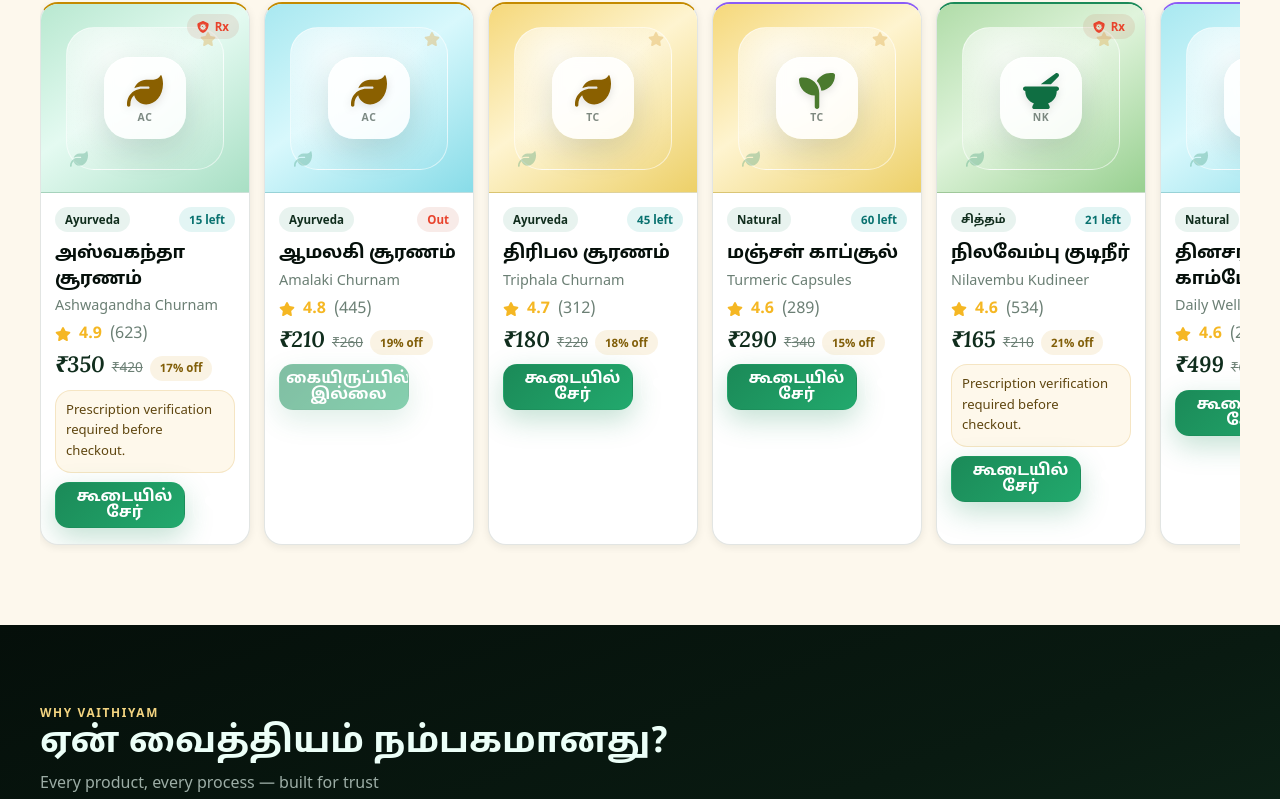
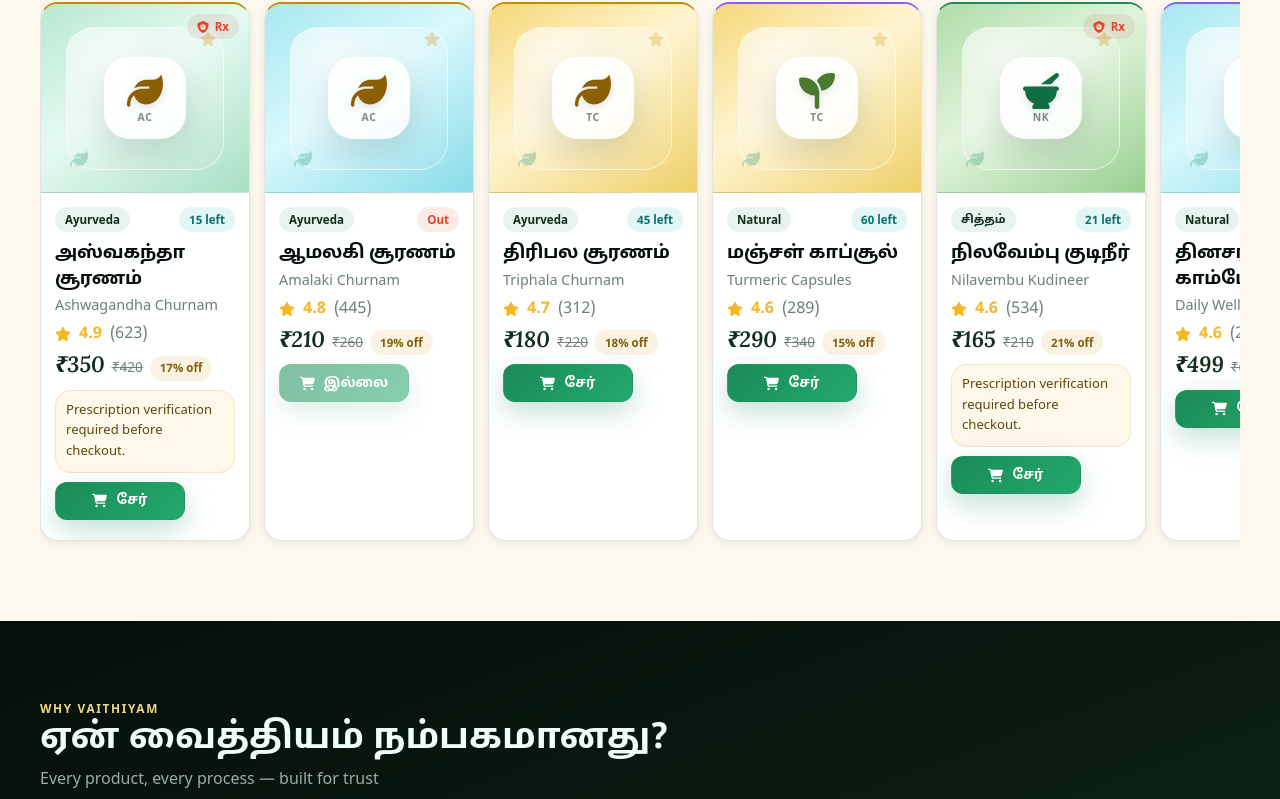
Before and after one commit to ADjayantan/vaithiyam-web, a Next.js app: page / in a window 1280 px wide. Shown: the part 1921-2720 px from the top of the page. Built offline with nearby package versions, Linux system fonts and the light colour scheme; a web font is replaced by a local one.

Commit message:
Update ProductCard button styles and text

```diff
--- a/components/products/ProductCard.tsx
+++ b/components/products/ProductCard.tsx
@@ -63,9 +63,9 @@
           </div>
         )}
         <div style={{ display: 'grid', gridTemplateColumns: '1fr auto', gap: 8 }}>
-          <Button type="button" disabled={!product.inStock} onClick={() => onAddToCart?.(product)} aria-label={`Add ${product.nameEn} to cart`}>
-            <FontAwesomeIcon icon={faCartShopping} style={{width: 17, height: 17}} />
-            {product.inStock ? 'கூடையில் சேர்' : 'கையிருப்பில் இல்லை'}
+          <Button type="button" disabled={!product.inStock} onClick={() => onAddToCart?.(product)} aria-label={`Add ${product.nameEn} to cart`} className="vt-btn-card">
+            <FontAwesomeIcon icon={faCartShopping} style={{width: 15, height: 15}} />
+            {product.inStock ? 'சேர்' : 'இல்லை'}
           </Button>
           <button className="vt-icon-button" type="button" onClick={() => onWishlist?.(product)} aria-label={`Add ${product.nameEn} to wishlist`}>
             <FontAwesomeIcon icon={faHeart} style={{width: 18, height: 18}} />
```
